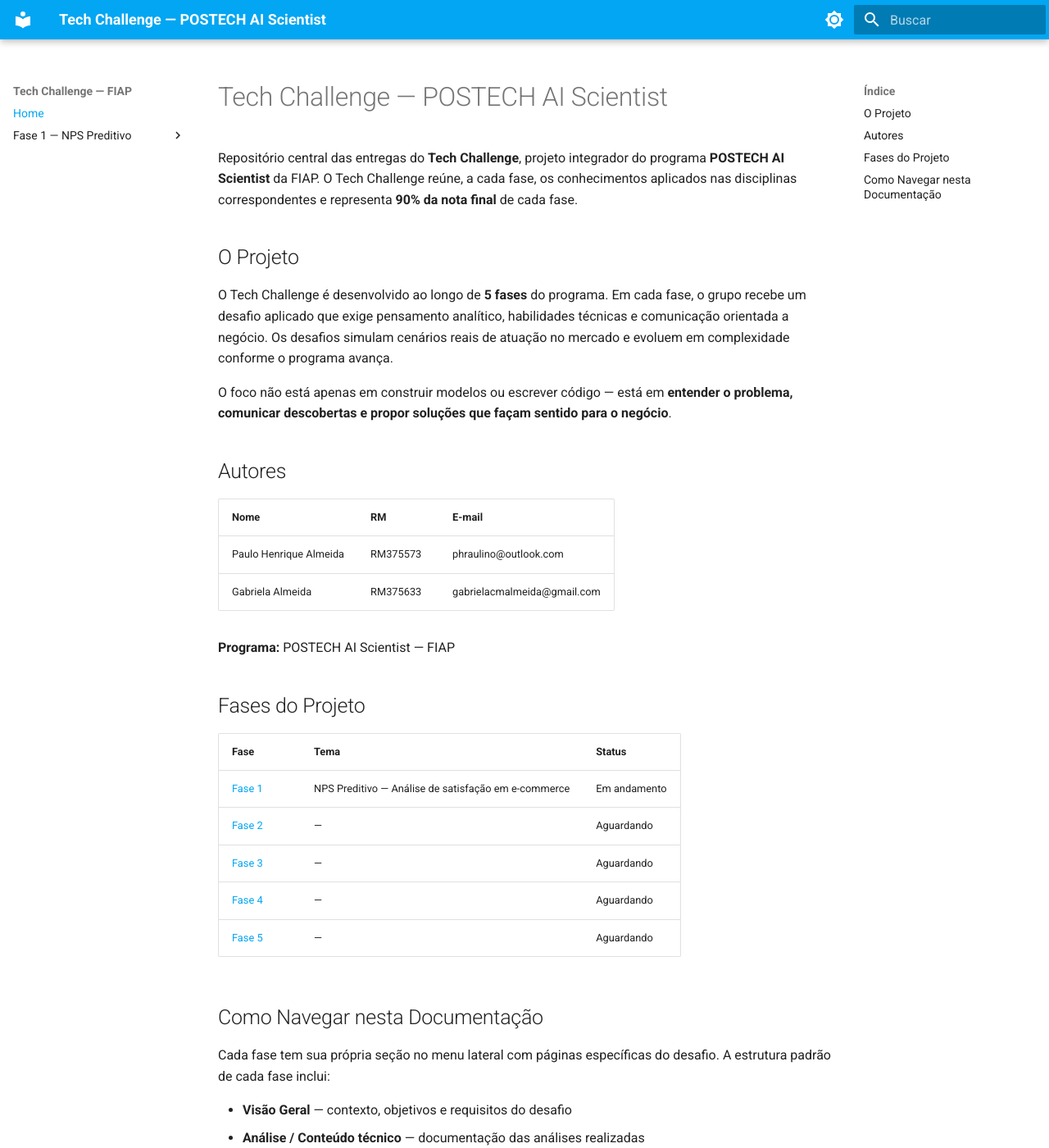
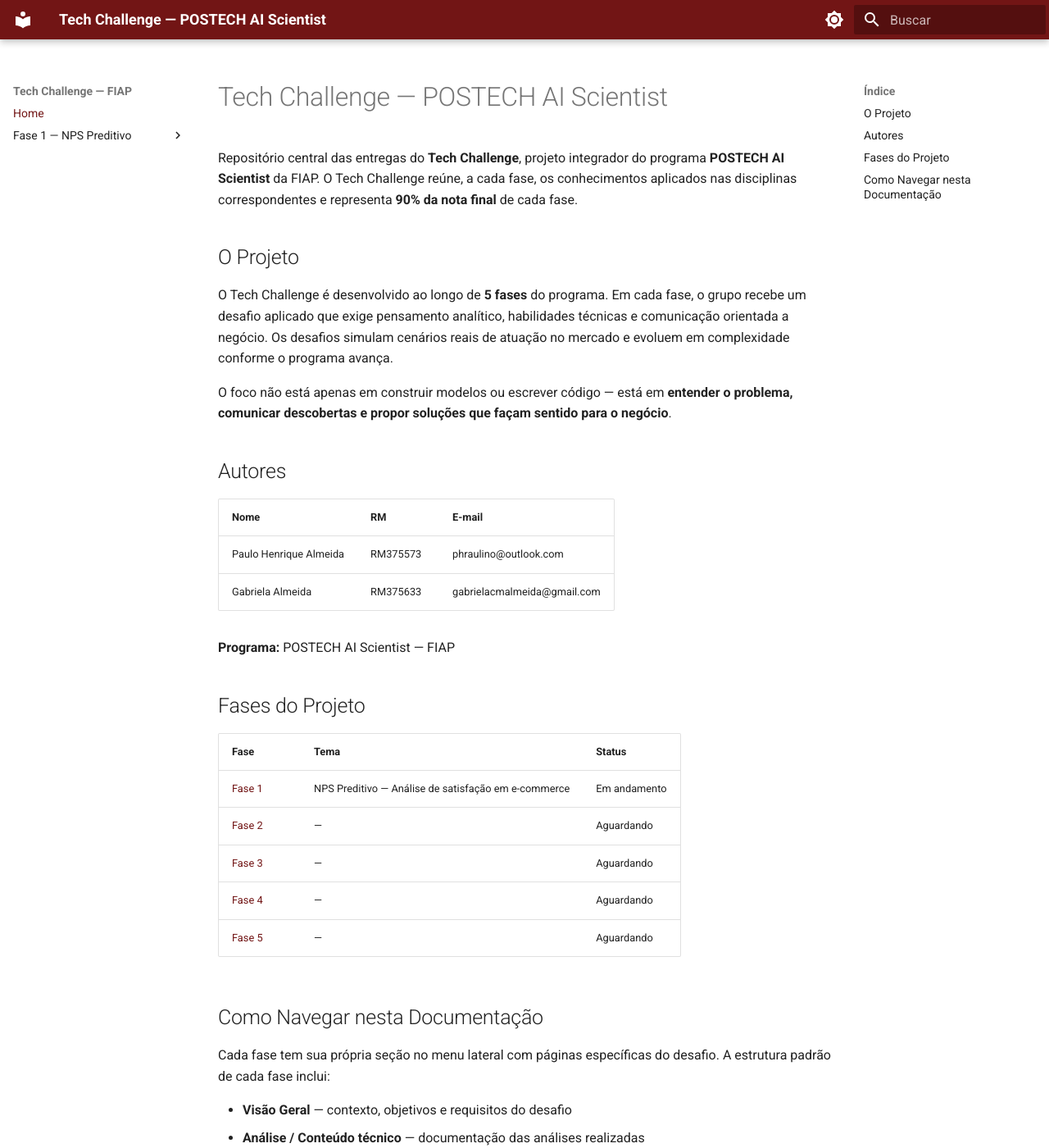
Before and after one commit to PHRaulino-Space/tech-challenge-fiap, an MkDocs documentation site: the page built from docs/docs/index.md, in a window 1280 px wide and 1400 px high. Shown: the whole window at 82% size. Built offline with MkDocs 1.6.1 and Material for MkDocs 9.7.7, drawn with Linux system fonts in a browser that asks for light colours.

Commit message:
Update mkdocs.yml and extra.css to change theme colors for improved visual consistency; adjust primary and accent colors to teal and blue, respectively, and modify CSS variables for primary foreground color.

```diff
--- a/docs/docs/assets/extra.css
+++ b/docs/docs/assets/extra.css
@@ -1,15 +1,8 @@
 /* sky-600 override */
-:root {
-  --md-primary-fg-color: #0284c7;
-  --md-primary-fg-color--light: #38bdf8;
-  --md-primary-fg-color--dark: #0369a1;
-  --md-primary-bg-color: #ffffff;
-}
-
-[data-md-color-scheme="slate"] {
-  --md-primary-fg-color: #0284c7;
-  --md-primary-fg-color--light: #38bdf8;
-  --md-primary-fg-color--dark: #0369a1;
+:root  > * {
+  --md-primary-fg-color:        #721515;
+  /* --md-primary-fg-color--light: #ECB7B7; */
+  /* --md-primary-fg-color--dark:  #90030C; */
 }
 
 /* header title override — different from sidebar site_name */
--- a/docs/mkdocs.yml
+++ b/docs/mkdocs.yml
@@ -10,14 +10,14 @@
   language: pt-BR
   palette:
     - scheme: default
-      primary: light blue
-      accent: deep orange
+      primary: teal
+      accent: blue
       toggle:
         icon: material/brightness-7
         name: Modo escuro
     - scheme: slate
-      primary: light blue
-      accent: deep orange
+      primary: teal
+      accent: blue
       toggle:
         icon: material/brightness-4
         name: Modo claro
```
